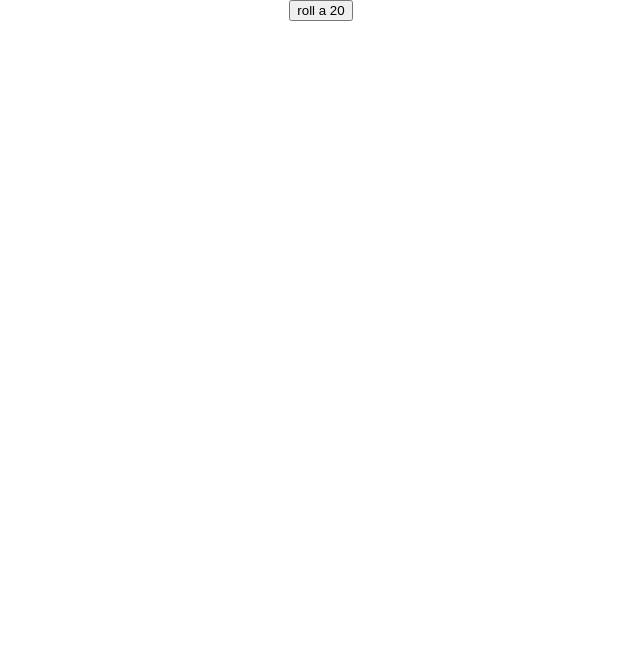
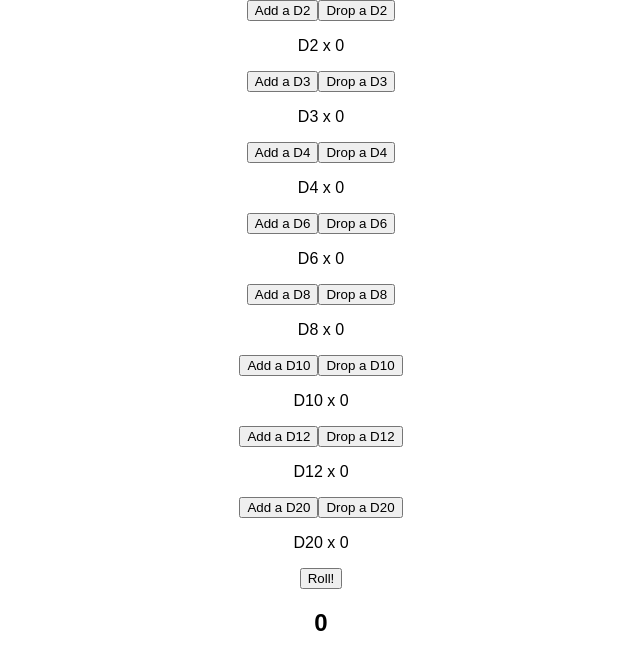
Before and after one commit to dwevins/all-you-need-is-dice, a React (Create React App) app: page / in a window 1280 px wide. Shown: the top 670 px of the page, without its empty margins (319-959 px from the left). Built offline with nearby package versions, Linux system fonts and the light colour scheme.

Commit message:
Add basic UI and functionality (#3)

```diff
--- a/public/index.html
+++ b/public/index.html
@@ -19,7 +19,7 @@
       work correctly both with client-side routing and a non-root public URL.
       Learn how to configure a non-root public URL by running `npm run build`.
     -->
-    <title>React App</title>
+    <title>All You Need Is Dice</title>
   </head>
   <body>
     <noscript>
--- a/src/App.jsx
+++ b/src/App.jsx
@@ -1,16 +1,39 @@
 import React, { Component } from 'react';
+import ResultsPanel from './ResultsPanel';
+import DicePanel from './DicePanel';
 import './App.css';
 
 class App extends Component {
-  roll20() {
-    const roll = Math.ceil((Math.random() * 100) / 5);
-    console.log(roll);
+  constructor(props) {
+    super(props);
 
+    this.state = {
+      currentResult: 0
+    }
   }
+
+  roll(rollData) {
+    const keys = Object.keys(rollData);
+    let total = 0;
+
+    for (let i = 0; i < keys.length; i++) {
+      const curDie = keys[i];
+      const numRolls = rollData[curDie];
+      const mod = Math.floor(100 / curDie);
+
+      for (let j = 1; j <= numRolls; j++) {
+        let roll = Math.ceil((Math.random() * 100) / mod);
+        total += roll;
+      }
+    }
+    this.setState({currentResult: total});
+  }
+
   render() {
     return (
       <div className="App">
-        <button onClick={ () => this.roll20() }>roll a 20</button>
+        <DicePanel roll={(rollData) => this.roll(rollData)}/>
+        <ResultsPanel result={this.state.currentResult}/>
       </div>
     );
   }
--- /dev/null
+++ b/src/DicePanel.jsx
@@ -0,0 +1,54 @@
+import React from 'react';
+import { Object } from 'core-js';
+
+export default class DicePanel extends React.Component {
+    constructor(props) {
+        super(props);
+        this.state = {
+            rollData: {
+                2: 0,
+                3: 0,
+                4: 0,
+                6: 0,
+                8: 0,
+                10: 0,
+                12: 0,
+                20: 0,
+            }
+        }
+    }
+
+    addDie(die) {
+        const rollDataCopy = this.state.rollData;
+        rollDataCopy[die] += 1;
+        this.setState({rollData: rollDataCopy});
+    }
+
+    dropDie(die) {
+        const rollDataCopy = this.state.rollData;
+        rollDataCopy[die] = rollDataCopy[die] > 0 ? rollDataCopy[die] - 1 : 0;
+        this.setState({rollData: rollDataCopy});
+    }
+
+    renderDie(die, key) {
+        return (
+            <div className="die-container" key={key}>
+                <button onClick={ () => this.addDie(die) }>Add a D{ die }</button>
+                <button onClick={ () => this.dropDie(die) }>Drop a D{ die }</button>
+                <p className="count">D{ die } x {this.state.rollData[die]}</p>
+            </div>
+        )
+    }
+
+    render() {
+        return (
+            <section id="dice-panel">
+                <div className="dice-controls">
+                    {Object.keys(this.state.rollData).map((die, key) => this.renderDie(die, key))}
+                </div>
+                <button onClick={ () => this.props.roll(this.state.rollData) }>Roll!</button>
+            </section>
+        )
+    }
+
+}
--- /dev/null
+++ b/src/ResultsPanel.jsx
@@ -0,0 +1,9 @@
+import React from 'react';
+
+export default function ResultsPanel(props) {
+    return (
+        <section id="results-panel">
+            <h1>{ props.result }</h1>
+        </section>
+    )
+}
```
